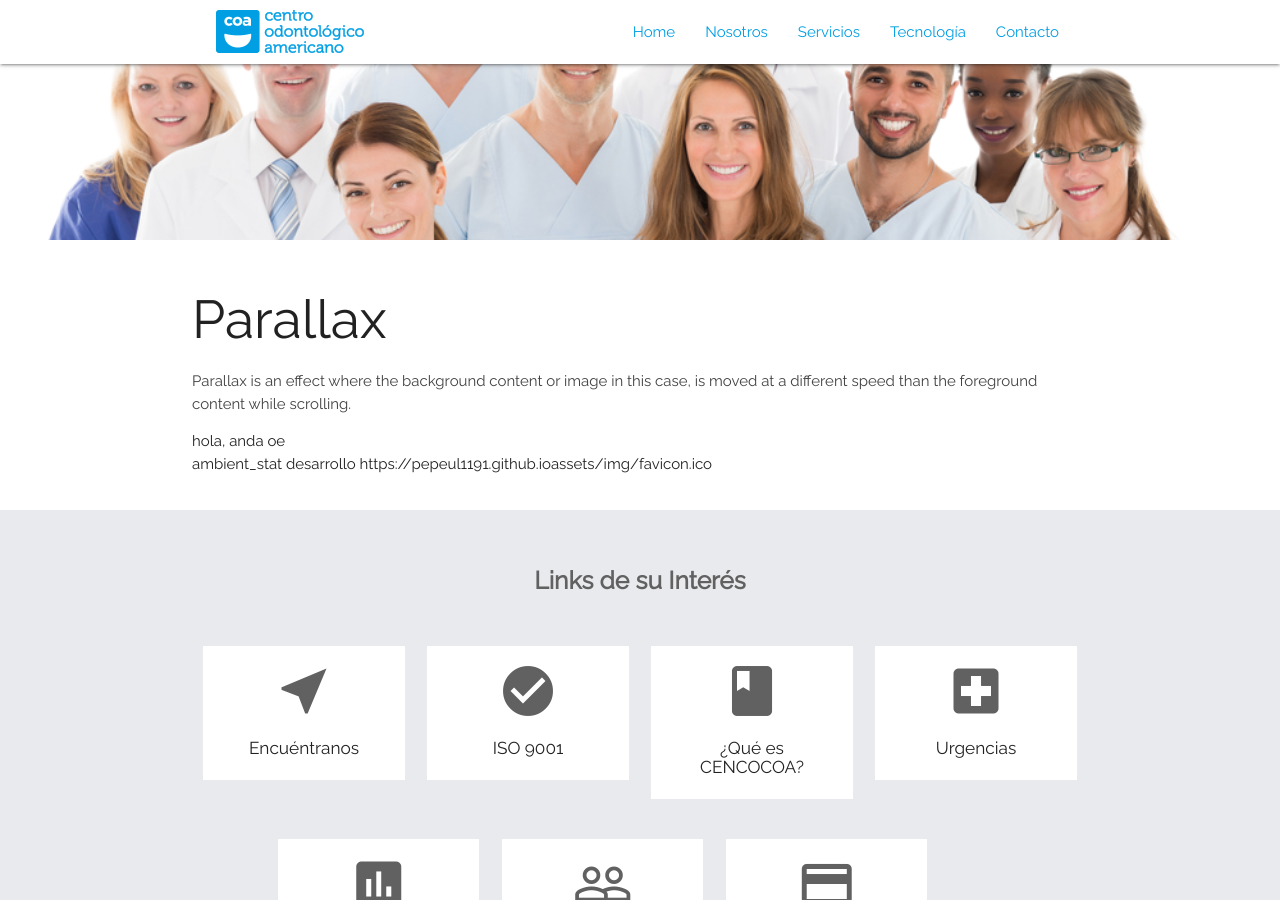
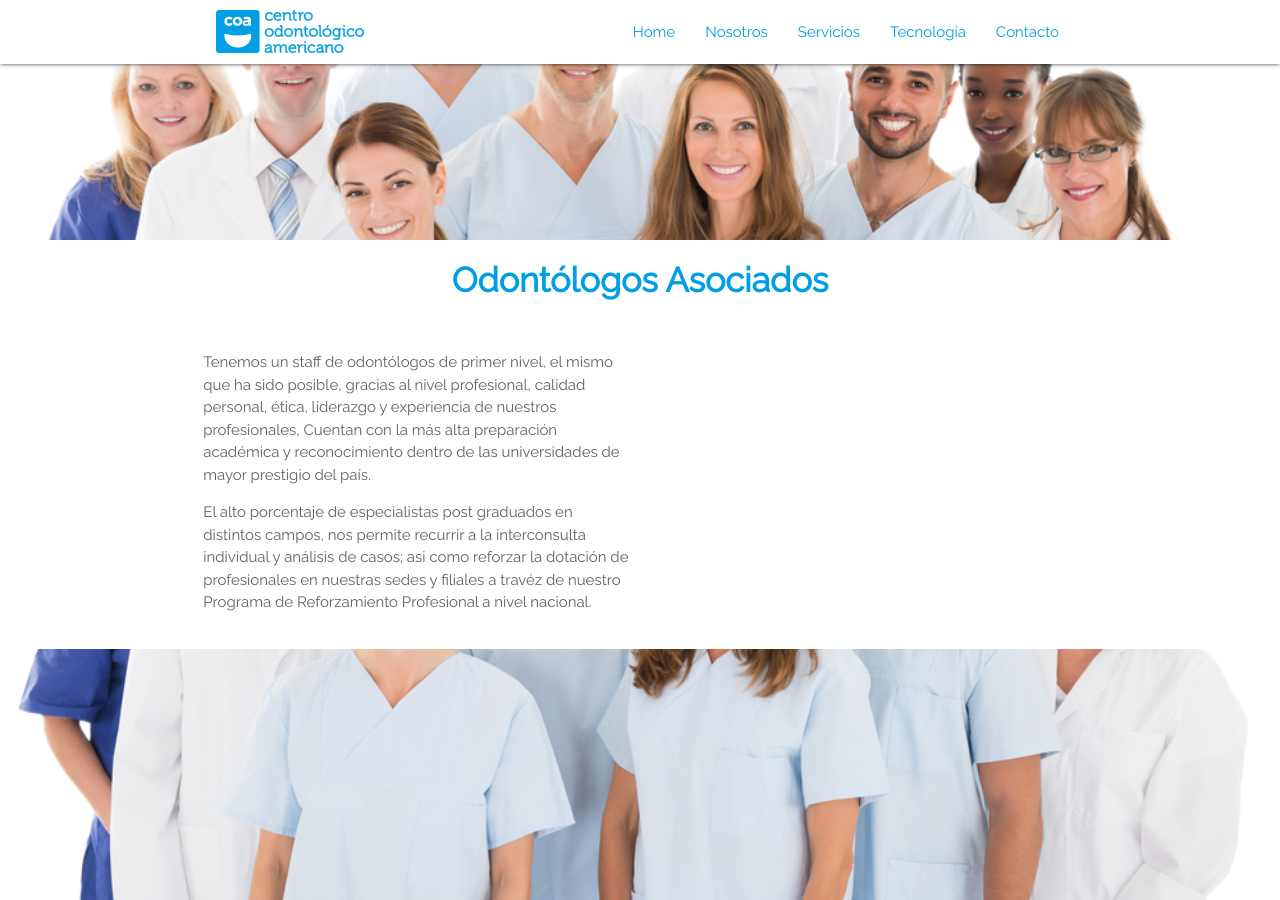
Before and after one commit to pepeul1191/jekyll-materialize, a Jekyll site: the page built from index.md, in a window 1280 px wide and 900 px high, scrolled down 1640 px. Built offline with Jekyll 4.4.1, drawn with Linux system fonts in a browser that asks for light colours; nearby versions of some CDN libraries; library files that are not in the unit come from our copies.

Commit message:
Sección odontólogos

```diff
--- /dev/null
+++ b/_includes/seccion_odontologos.html
@@ -0,0 +1,20 @@
+<section class="links" id="lo-que-somos">
+ <h4 class="bold color-primary  center-align">Odontólogos Asociados</h4>
+ <br>
+  <div class="container">
+    <!-- Fila 1 -->
+    <div class="row">
+      <div class="col s12 l6">
+        <p class="color-grey">
+          Tenemos un staff de odontólogos de primer nivel, el mismo que ha sido posible, gracias al nivel profesional, calidad personal, ética, liderazgo y experiencia de nuestros profesionales, Cuentan con la más alta preparación académica y reconocimiento dentro de las universidades de mayor prestigio del país.
+        </p>
+        <p class="color-grey">
+          El alto porcentaje de especialistas post graduados en distintos campos, nos permite recurrir a la interconsulta individual y análisis de casos; asi como reforzar la dotación de profesionales en nuestras sedes y filiales a travéz de nuestro Programa de Reforzamiento Profesional a nivel nacional.
+        </p>
+      </div>
+    </div>
+  </div>
+</section>
+<div class="parallax-container" style="height:300px;">
+  <div class="parallax"><img src="{{ site.url }}/assets/img/team-dental.png"></div>
+</div>
--- a/_layouts/home.html
+++ b/_layouts/home.html
@@ -5,6 +5,7 @@
   {% include header.html %}
   {% include slider.html %}
   {% include seccion_nosotros.html %}
+  {% include seccion_odontologos.html %}
   {{ content }}
   {% include seccion_links.html %}
   {% include footer.html %}
```
